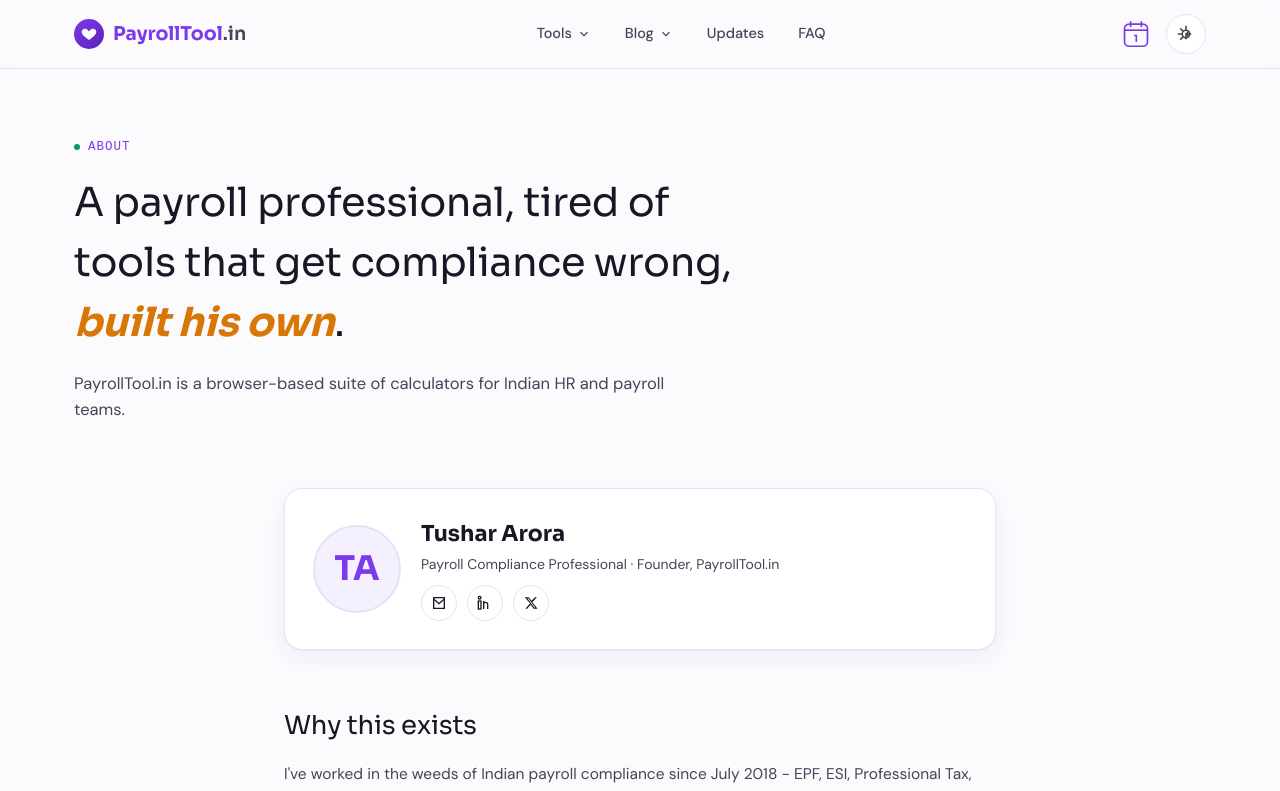
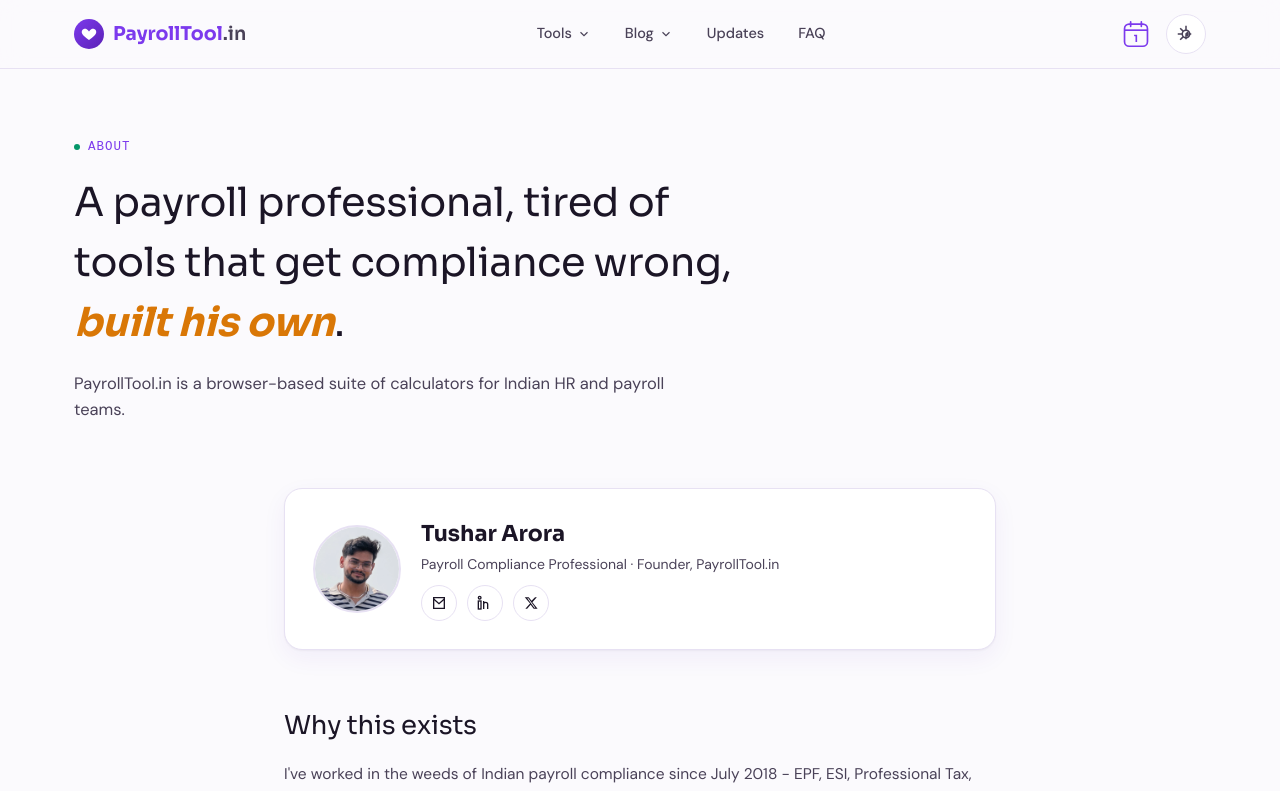
Before and after one commit to tushararoracorp-lab/payrolltool, a Next.js app: page /about in a window 1280 px wide. Shown: the top 791 px of the page. Built offline with nearby package versions, Linux system fonts and the light colour scheme.

Commit message:
About: founder photo

```diff
--- a/src/pages/about.js
+++ b/src/pages/about.js
@@ -1,5 +1,6 @@
 import Head from "next/head";
 import Link from "next/link";
+import Image from "next/image";
 import Header from "../components/Header";
 import Footer from "../components/Footer";
 import TOOLS from "../config/tools";
@@ -47,6 +48,7 @@ export default function About() {
               mainEntity: {
                 "@type": "Person",
                 name: "Tushar Arora",
+                image: "https://www.payrolltool.in/tushar-about-square.webp",
                 jobTitle: "Payroll Compliance Expert",
                 description: "Payroll compliance professional since 2018, working across EPF, ESI, PT, LWF, NPS and TDS. Founder of PayrollTool.in.",
                 knowsAbout: ["Payroll Compliance", "EPF", "ESI", "Professional Tax", "TDS", "Indian Labour Law"],
@@ -78,7 +80,16 @@ export default function About() {
             background: "var(--card)", border: "1px solid var(--line)", borderRadius: "var(--radius-lg)",
             boxShadow: "var(--shadow-card)", marginBottom: "56px",
           }}>
-            <div className="trust-photo" style={{ width: "88px", height: "88px", fontSize: "34px", margin: 0, flexShrink: 0 }}>TA</div>
+            <Image
+              src="/tushar-about-square.webp"
+              alt="Tushar Arora, founder of PayrollTool.in"
+              width={88}
+              height={88}
+              priority
+              unoptimized
+              className="trust-photo"
+              style={{ width: "88px", height: "88px", objectFit: "cover", margin: 0, flexShrink: 0 }}
+            />
             <div>
               <div className="trust-name" style={{ fontSize: "22px" }}>Tushar Arora</div>
               <div className="trust-title" style={{ marginBottom: 0 }}>Payroll Compliance Professional · Founder, PayrollTool.in</div>
```
Also changed, not shown: public/tushar-about-square.webp (added).
